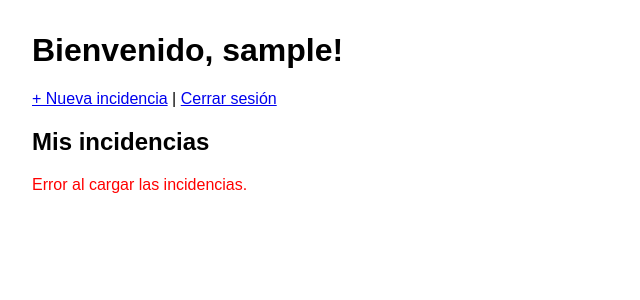
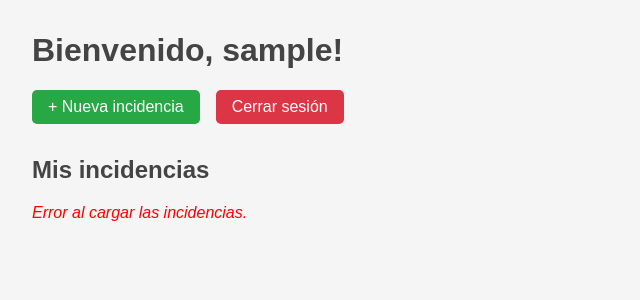
Before and after one commit to breathofjune/incidencias, a PHP site: page /dashboard.php in a window 1280 px wide. Shown: the top 300 px of the page, without its empty margins (0-640 px from the left). Run offline with PHP 8.4, Linux system fonts and the light colour scheme; the visitor is signed in with stand-in values (Sample User, id 1).

Commit message:
Mejor apariencia
Se añade CSS, y se cambian algunos links por botones para darle un mejor estilo.

```diff
--- a/public/crear_incidencia.php
+++ b/public/crear_incidencia.php
@@ -37,6 +37,8 @@ if ($_SERVER['REQUEST_METHOD'] === 'POST') {
 <head>
     <meta charset="UTF-8">
     <title>Crear Incidencia</title>
+    <link rel="stylesheet" href="css/styles.css">
+    <link rel="stylesheet" href="css/formularios.css">
 </head>
 
 <body>
--- a/public/css/dashboard.css
+++ b/public/css/dashboard.css
@@ -1,19 +1,112 @@
-body {
-    font-family: Arial, sans-serif;
-    margin: 2rem;
-}
-
 ul {
     list-style: none;
     padding: 0;
+    display: flex;
+    flex-direction: column;
+    gap: 1rem;
 }
 
 li {
     border: 1px solid #ccc;
     padding: 1rem;
     margin-bottom: 1rem;
+    background-color: #ffffff;
+    border-radius: 8px;
+    box-shadow: 0 2px 4px rgba(0, 0, 0, 0.1);
+}
+
+li strong {
+    font-size: 1.2rem;
+    color: #007bff;
+}
+
+.acciones {
+    margin-top: 0.5rem;
 }
 
 .acciones a {
-    margin-right: 10px;
+    margin-right: 1rem;
+    font-weight: bold;
+    font-size: 0.9rem;
 }
+
+nav.acciones {
+    display: flex;
+    flex-direction: row;
+    gap: 1rem;
+    margin-bottom: 2rem;
+}
+
+.acciones form {
+    margin: 0;
+}
+
+.boton {
+    display: inline-block;
+    padding: 0.5rem 1rem;
+    font-size: 1rem;
+    border: none;
+    border-radius: 5px;
+    cursor: pointer;
+    transition: background 0.3s, transform 0.2s;
+    color: white;
+}
+
+.boton-verde {
+    background-color: #28a745;
+}
+
+.boton-verde:hover {
+    background-color: #218838;
+    transform: scale(1.03);
+}
+
+.boton-rojo {
+    background-color: #dc3545;
+}
+
+.boton-rojo:hover {
+    background-color: #c82333;
+    transform: scale(1.03);
+}
+
+.boton-editar {
+    background-color: #007bff;
+}
+
+.boton-editar:hover {
+    background-color: #0056b3;
+}
+
+.boton-borrar {
+    background-color: #dc3545;
+}
+
+.boton-borrar:hover {
+    background-color: #a71d2a;
+}
+
+#mensajes {
+    margin-bottom: 1rem;
+    font-style: italic;
+    color: #555;
+}
+
+.grid-incidencias {
+    display: grid;
+    grid-template-columns: repeat(auto-fit, minmax(280px, 1fr));
+    gap: 1.5rem;
+    padding: 0;
+    list-style: none;
+    margin-top: 2rem;
+}
+
+.tarjeta-incidencia {
+    background-color: #f9f9f9;
+    padding: 1rem;
+    border-radius: 8px;
+    box-shadow: 0 0 10px rgba(0,0,0,0.05);
+    display: flex;
+    flex-direction: column;
+    justify-content: space-between;
+}
--- /dev/null
+++ b/public/css/styles.css
@@ -0,0 +1,44 @@
+body {
+    font-family: Arial, sans-serif;
+    margin: 2rem;
+    background-color: #f5f5f5;
+    color: #333;
+}
+
+h1, h2 {
+    color: #444;
+}
+
+a {
+    color: #007BFF;
+    text-decoration: none;
+    transition: color 0.2s ease-in-out;
+}
+
+a:hover {
+    color: #0056b3;
+    text-decoration: underline;
+}
+
+#lista-incidencias em {
+    font-size: 0.9rem;
+    color: #555;
+}
+
+#incidencias-container {
+    font-style: italic;
+    color: #666;
+    margin-bottom: 2rem;
+}
+
+.incidencia {
+    background-color: #fff;
+    padding: 1rem;
+    border-radius: 8px;
+    box-shadow: 0 2px 4px rgba(0,0,0,0.1);
+    margin-bottom: 1rem;
+}
+
+#lista {
+    margin-top: 1rem;
+}
--- a/public/dashboard.php
+++ b/public/dashboard.php
@@ -16,14 +16,20 @@ $username = $_SESSION['username'];
     <meta charset="UTF-8">
     <title>Panel de Usuario</title>
     <link rel="stylesheet" href="css/dashboard.css">
+    <link rel="stylesheet" href="css/styles.css">
 </head>
 
 <body>
     <h1>Bienvenido, <?= htmlspecialchars($_SESSION['username']) ?>!</h1>
 
-    <a href="crear_incidencia.php">+ Nueva incidencia</a> |
-    <a href="logout.php">Cerrar sesión</a>
-
+    <nav class="acciones">
+        <form action="crear_incidencia.php" method="get">
+            <button type="submit" class="boton boton-verde">+ Nueva incidencia</button>
+        </form>
+        <form action="logout.php" method="post">
+            <button type="submit" class="boton boton-rojo">Cerrar sesión</button>
+        </form>
+    </nav>
     <h2>Mis incidencias</h2>
 
     <div id="incidencias-container">
--- a/public/editar_incidencia.php
+++ b/public/editar_incidencia.php
@@ -61,6 +61,8 @@ if ($_SERVER['REQUEST_METHOD'] === 'POST') {
 <head>
     <meta charset="UTF-8">
     <title>Editar Incidencia</title>
+    <link rel="stylesheet" href="css/styles.css">
+    <link rel="stylesheet" href="css/formularios.css">
 </head>
 
 <body>
--- a/public/js/dashboard.js
+++ b/public/js/dashboard.js
@@ -9,20 +9,26 @@ fetch('api/incidencias.php')
                 container.innerHTML = '<p>No tienes incidencias registradas.</p>';
             } else {
                 const list = document.createElement('ul');
+                list.classList.add('grid-incidencias');
+
                 data.forEach(inc => {
                     const li = document.createElement('li');
+                    li.classList.add('tarjeta-incidencia');
+
                     li.innerHTML = `
                         <strong>${inc.titulo}</strong><br>
                         ${inc.descripcion.replace(/\n/g, '<br>')}<br>
                         <em>Ubicación: ${inc.localizacion}</em><br>
                         <em>Estado: ${inc.estado}</em><br>
-                        <div class="acciones">
-                            <a href="editar_incidencia.php?id=${inc.id}">Editar</a>
-                            <a href="eliminar_incidencia.php?id=${inc.id}" onclick="return confirm('¿Estás seguro de que deseas eliminar esta incidencia?');">Eliminar</a>
+                        <div class="acciones-incidencia">
+                            <button class="boton boton-editar" onclick="editarIncidencia(${inc.id})">Editar</button>
+                            <button class="boton boton-borrar" onclick="eliminarIncidencia(${inc.id})">Eliminar</button>
                         </div>
                     `;
+
                     list.appendChild(li);
                 });
+
                 container.appendChild(list);
             }
         } else if (data.message) {
@@ -35,3 +41,15 @@ fetch('api/incidencias.php')
         console.error('Error al obtener incidencias:', err);
         document.getElementById('incidencias-container').innerHTML = '<p style="color:red;">Error al cargar las incidencias.</p>';
     });
+
+// Funciones para los botones
+function editarIncidencia(id) {
+    window.location.href = `editar_incidencia.php?id=${id}`;
+}
+
+function eliminarIncidencia(id) {
+    if (confirm('¿Estás seguro de que deseas eliminar esta incidencia?')) {
+        // Usamos redirección simple, pero podrías hacerlo por fetch también
+        window.location.href = `eliminar_incidencia.php?id=${id}`;
+    }
+}
--- a/public/list_users.php
+++ b/public/list_users.php
@@ -10,6 +10,7 @@ $users = $stmt->fetchAll(PDO::FETCH_ASSOC);
 <head>
     <meta charset="UTF-8">
     <title>Usuarios registrados</title>
+    <link rel="stylesheet" href="css/styles.css">
 </head>
 <body>
     <h1>Usuarios registrados</h1>
```
Also changed, not shown: public/css/auth.css (added, +52 -0 lines), public/css/formularios.css (added, +48 -0 lines), public/login.php (+19 -8 lines), public/register.php (+19 -8 lines).
